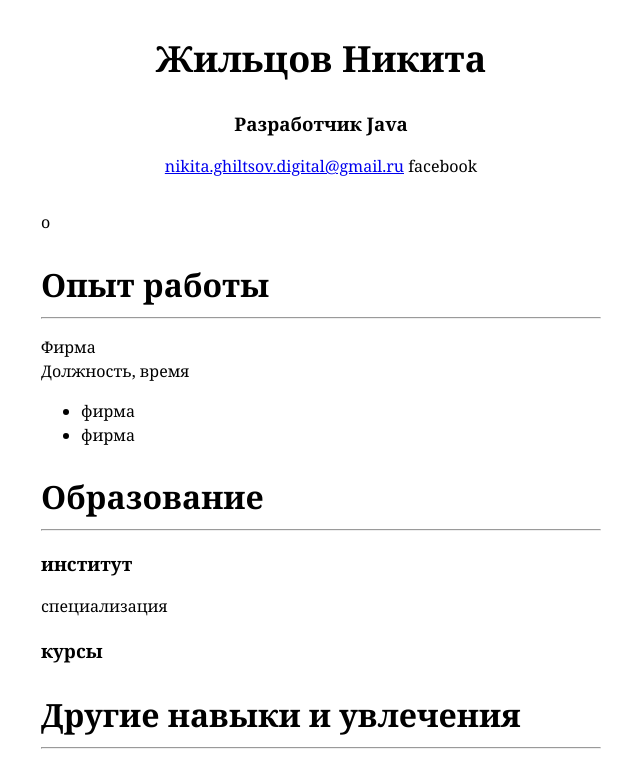
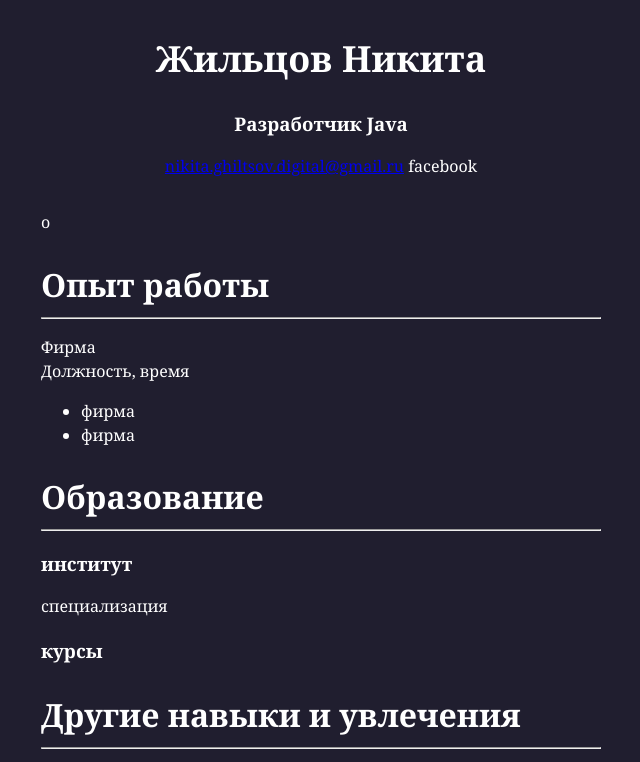
Before and after one commit to NikitaZhiltsov/nikitazhiltsov.github.io, a plain HTML site: page index.html in a window 1280 px wide. Shown: the top 762 px of the page, without its empty margins (319-959 px from the left). Drawn offline with Linux system fonts and the light colour scheme.

Commit message:
Update style.css

```diff
--- a/style.css
+++ b/style.css
@@ -1,6 +1,6 @@
 body {
-  background-colour: #201E2F;
-  font-color: white;
+  background-color: #201E2F;
+  color: white;
   font-family: Georgia;
   font-size: 16px;
   margin: 0 auto;   /* center content */
```
